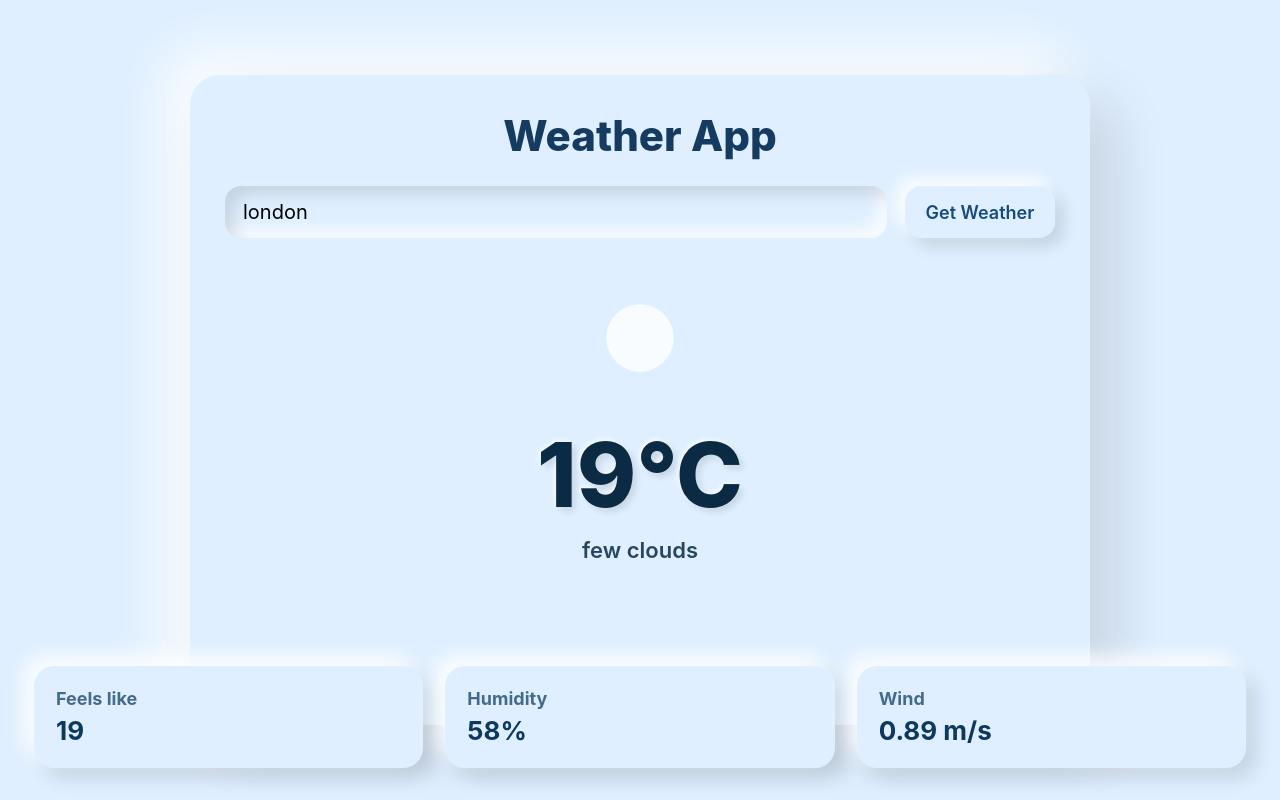
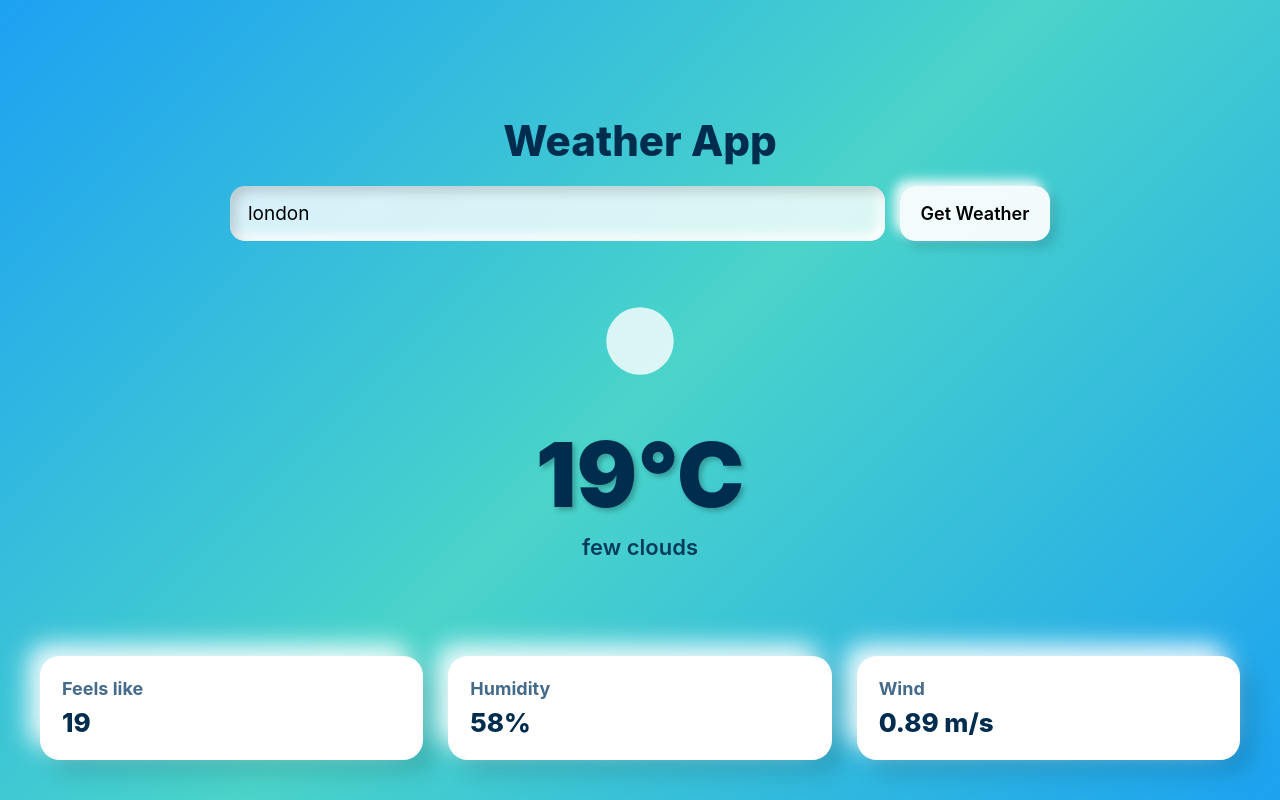
Before and after one commit to Sonalot7/Hangul-, a plain HTML site: page index.html in a window 1280 px wide. Drawn offline with Linux system fonts and the light colour scheme; no server answers.

Commit message:
Refactor styles for weather app layout and design
Updated styles for the weather app, including gradient background, card design, and button styles.

```diff
--- a/index.html
+++ b/index.html
@@ -6,9 +6,7 @@
 <title>Weather App</title>
 
 <style>
-/* ----------------------- */
-/* RESET + GLOBAL */
-/* ----------------------- */
+/* RESET */
 * {
   margin: 0;
   padding: 0;
@@ -16,160 +14,150 @@
   font-family: "Inter", sans-serif;
 }
 
+/* GRADIENT BACKGROUND (unchanged) */
 body {
   height: 100vh;
-  background: #dfefff; /* Light Blue */
+  background: linear-gradient(135deg, #1da1f2 0%, #4ad4c9 50%, #1ca2f0 100%);
   display: flex;
   justify-content: center;
   align-items: center;
 }
 
-/* Neumorphic soft shadow base */
+/* NEUMORPHIC VARIABLES */
 :root {
-  --bg: #dfefff;
-  --shadow-light: rgba(255, 255, 255, 0.9);
-  --shadow-dark: rgba(0, 0, 0, 0.12);
+  --card-bg: #ffffff;
+  --shadow-light: rgba(255,255,255,0.9);
+  --shadow-dark: rgba(0,0,0,0.15);
 }
 
-/* ----------------------- */
-/* CARD */
-/* ----------------------- */
+/* MAIN CARD (same as your layout) */
 .card {
   width: 900px;
   height: 650px;
-  padding: 35px;
+  padding: 40px;
   border-radius: 30px;
-  background: var(--bg);
 
-  /* Neumorphism */
-  box-shadow:
-      25px 25px 55px var(--shadow-dark),
-      -25px -25px 55px var(--shadow-light);
+  background: transparent; /* Keep your original look */
 
   display: flex;
   flex-direction: column;
   align-items: center;
 }
 
+/* APP TITLE */
 h1 {
   font-size: 42px;
+  color: #002c4d;
   font-weight: 800;
-  color: #163b60;
-  margin-bottom: 25px;
+  margin-bottom: 20px;
 }
 
-/* ----------------------- */
-/* INPUT + BUTTON */
-/* ----------------------- */
+/* SEARCH ROW */
 .search-row {
   width: 100%;
   display: flex;
-  gap: 18px;
+  gap: 15px;
 }
 
+/* INPUT — Neumorphic (PRESSED) */
 .input {
   flex: 1;
-  height: 52px;
-  border-radius: 16px;
+  height: 55px;
+  border-radius: 15px;
   border: none;
   padding: 0 18px;
-  background: var(--bg);
+  font-size: 19px;
 
-  font-size: 20px;
+  background: #ffffffcc;
 
   box-shadow:
-    inset 8px 8px 16px var(--shadow-dark),
-    inset -8px -8px 16px var(--shadow-light);
+    inset 6px 6px 12px var(--shadow-dark),
+    inset -6px -6px 12px var(--shadow-light);
 }
 
+/* BUTTON — Neumorphic (RAISED) */
 .get-btn {
-  min-width: 150px;
-  height: 52px;
-  border-radius: 16px;
+  width: 150px;
+  height: 55px;
+  border-radius: 15px;
+  font-size: 18px;
+  font-weight: 600;
   border: none;
   cursor: pointer;
 
-  background: var(--bg);
-  font-size: 18px;
-  font-weight: 600;
-  color: #164b80;
+  background: #ffffffee;
 
-  /* Elevated soft shadow */
   box-shadow:
-    -8px -8px 16px var(--shadow-light),
-    8px 8px 16px var(--shadow-dark);
+    -6px -6px 12px var(--shadow-light),
+    6px 6px 12px var(--shadow-dark);
 }
 
 .get-btn:active {
   box-shadow:
-    inset 8px 8px 16px var(--shadow-dark),
-    inset -8px -8px 16px var(--shadow-light);
+    inset 6px 6px 12px var(--shadow-dark),
+    inset -6px -6px 12px var(--shadow-light);
 }
 
-/* ----------------------- */
-/* ICON + TEMP */
-/* ----------------------- */
+/* WEATHER ICON */
 .icon {
   margin-top: 40px;
 }
 
+/* TEMP */
 .temp {
-  margin-top: 18px;
+  margin-top: 15px;
   font-size: 90px;
-  font-weight: 800;
-  color: #0b2a43;
+  font-weight: 900;
+  color: #002c4d;
 
   text-shadow:
-      4px 4px 6px rgba(0,0,0,0.1),
-      -2px -2px 4px rgba(255,255,255,0.7);
+    3px 3px 5px rgba(0,0,0,0.25);
 }
 
+/* DESC */
 .desc {
-  margin-top: 8px;
+  margin-top: 5px;
   font-size: 22px;
   font-weight: 600;
-  color: #274761;
+  color: #083a5a;
 }
 
-/* ----------------------- */
-/* STATS BOXES */
-/* ----------------------- */
+/* STATS CONTAINER (same position) */
 .stats {
   position: absolute;
-  bottom: 32px;
-  left: 34px;
-  right: 34px;
+  bottom: 40px;
+  left: 40px;
+  right: 40px;
 
   display: flex;
   justify-content: space-between;
-  gap: 22px;
+  gap: 25px;
 }
 
+/* EACH STAT — Neumorphic (RAISED CARD) */
 .stat {
   flex: 1;
   padding: 22px;
   border-radius: 20px;
-  text-align: left;
+  background: var(--card-bg);
 
-  background: var(--bg);
-
-  /* soft raised */
   box-shadow:
-    -10px -10px 20px var(--shadow-light),
-     10px 10px 20px var(--shadow-dark);
+    -12px -12px 24px var(--shadow-light),
+    12px 12px 24px var(--shadow-dark);
 }
 
 .stat h3 {
   font-size: 18px;
   color: #446b8a;
-  margin-bottom: 6px;
+  margin-bottom: 8px;
 }
 
 .stat p {
   font-size: 26px;
-  font-weight: 700;
-  color: #0c395e;
+  font-weight: 800;
+  color: #002c4d;
 }
+
 </style>
 </head>
 
```
